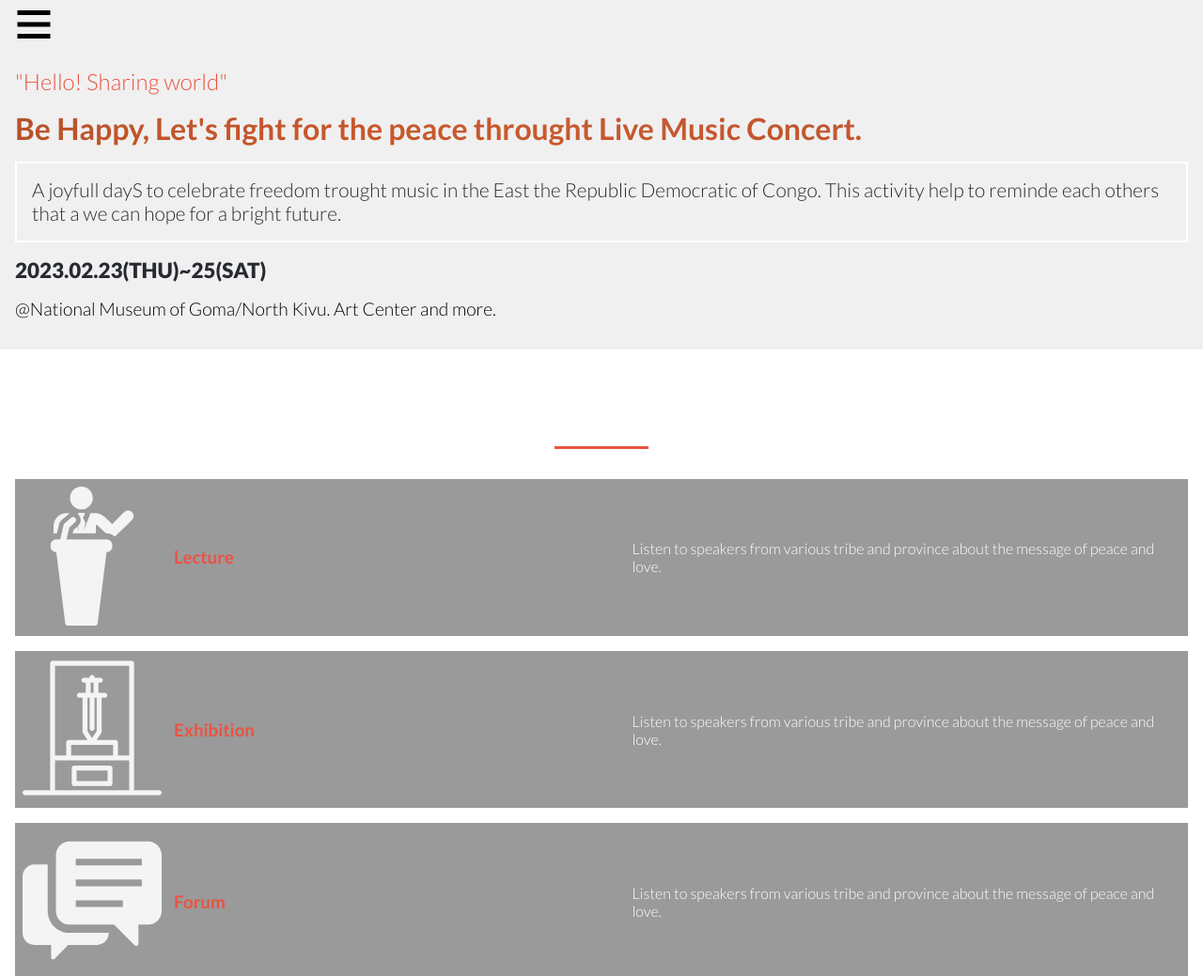
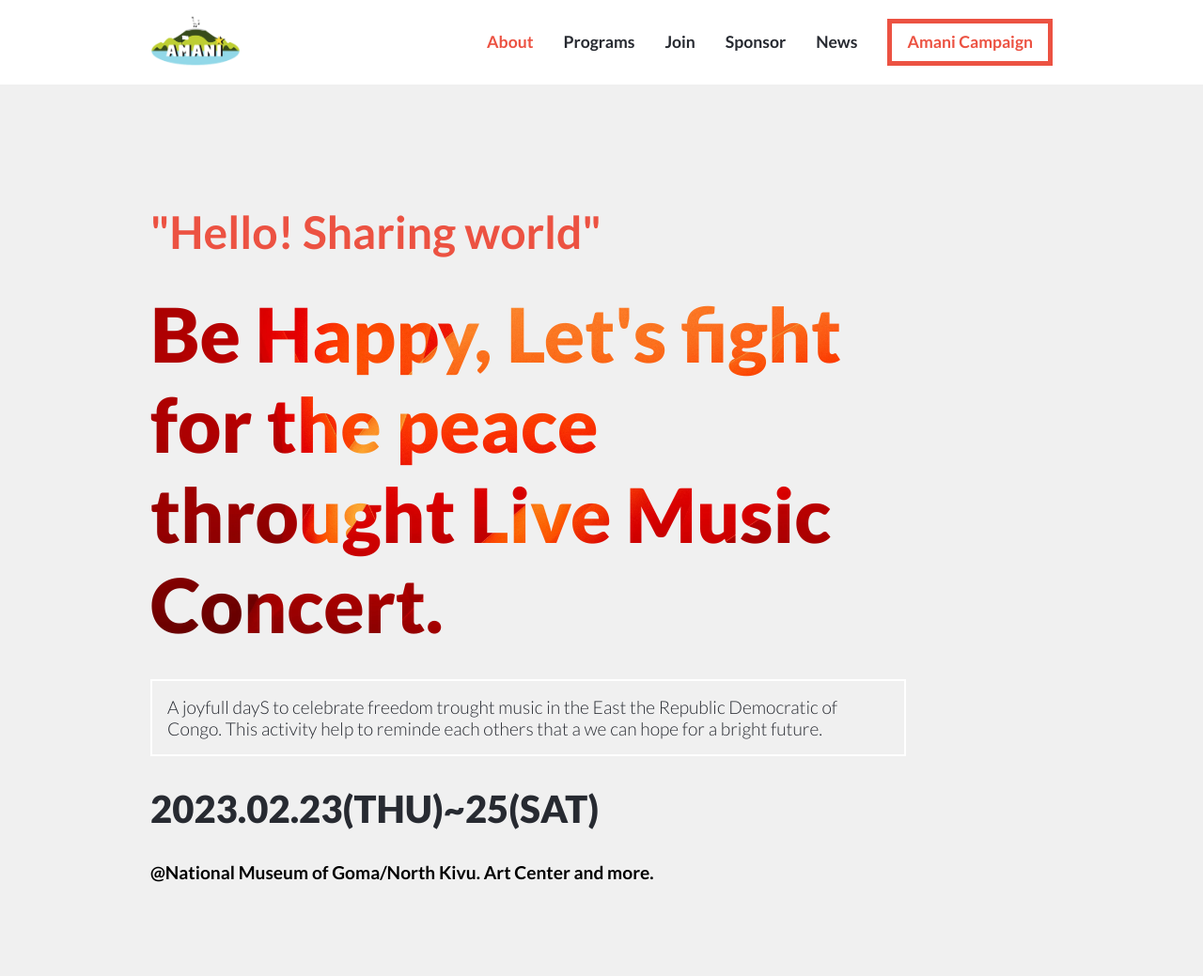
Before and after one commit to Kaghenimbale/Capstone-project, a website: page Home.html in a window 1280 px wide. Shown: the top 1039 px of the page at 94% size. Drawn offline with Linux system fonts and the light colour scheme.

Commit message:
Add desktop version on the home page

```diff
--- a/Home.html
+++ b/Home.html
@@ -12,7 +12,18 @@
 </head>
 <body>
     <nav class="nav-bar">
+        <div class="logo"><a href="#"><img src="image/Amani_Festival.png" alt="LOGO"></a></div>
         <div class="menu"><img src="image/hamburger-menu-svgrepo-com.svg" alt="Hamburger-menu"></div>
+        <nav class="nav-links">
+            <ul>
+                <li class="initial"><a href="#">About</a></li>
+                <li><a href="#">Programs</a></li>
+                <li><a href="#">Join</a></li>
+                <li><a href="#">Sponsor</a></li>
+                <li><a href="#">News</a></li>
+                <li class="campaign"><a href="#">Amani Campaign</a></li>
+            </ul>
+        </nav>
     </nav>
 
     <main class="container">
@@ -27,6 +38,7 @@
         <section class="programs">
             <h2>Main Program</h2>
             <div class="line"></div>
+            <div class="program-container">
                 <div class="program">
                     <div class="program-icon"><img src="image/lecture-conference-svgrepo-com.svg" alt="lecture"></div>
                     <h3 class="program-title">Lecture</h3>
@@ -52,8 +64,10 @@
                     <h3 class="program-title">Ignite</h3>
                     <p>Listen to speakers from various tribe and province about the message of peace and love.</p>
                 </div>
+            </div>
 
             <button class="Program-btn" type="button">Join us to 2023 Festival Amani.</button>
+            <p class="view-program"><a href="#">SEE THE WHOLE PROGRAM</a></p>
         </section>
 
         <section class="features">
--- a/style.css
+++ b/style.css
@@ -12,6 +12,10 @@
   font-family: var(--font-familly);
 }
 
+a {
+  text-decoration: none;
+}
+
 button:hover {
   cursor: pointer;
 }
@@ -19,8 +23,17 @@ button:hover {
 /* Navigation bar */
 
 .nav-bar {
+  display: block;
   padding: 0.4rem 1rem;
   background: rgb(240, 240, 240);
+}
+
+.nav-links {
+  display: none;
+}
+
+.logo {
+  display: none;
 }
 
 /* Introduction section */
@@ -40,7 +53,7 @@ button:hover {
 }
 
 .introduction h1 {
-  background: url(image/Beautiful-Natural-Sunrise-with-Orange-Background-HD-Wallpaper.jpg);
+  background: url(image/wp4553502.webp);
   background-size: cover;
   background-clip: content-box;
   -webkit-background-clip: text;
@@ -74,6 +87,11 @@ button:hover {
   background-position: center;
   background-repeat: no-repeat;
   background-size: cover;
+  display: grid;
+  gap: 1rem;
+}
+
+.program-container {
   display: grid;
   gap: 1rem;
 }
@@ -126,6 +144,11 @@ section h2 {
   font-size: 1.2rem;
   font-weight: bold;
   white-space: nowrap;
+  display: block;
+}
+
+.view-program {
+  display: none;
 }
 
 .features {
@@ -217,3 +240,133 @@ section h2 {
   justify-content: center;
   gap: 0.5rem;
 }
+
+@media screen and (min-width: 768px) {
+  /* NAVBAR */
+
+  .logo {
+    display: block;
+    width: 6rem;
+  }
+
+  .logo img {
+    width: 100%;
+  }
+
+  .nav-bar {
+    background-color: white;
+    box-shadow: 0 0 30px #d3d3d3;
+    padding: 1rem 10rem;
+    display: flex;
+    justify-content: space-between;
+    align-items: center;
+  }
+
+  .menu {
+    display: none;
+  }
+
+  .nav-links {
+    display: block;
+  }
+
+  .nav-links ul {
+    display: flex;
+    align-items: center;
+    gap: 2rem;
+  }
+
+  .nav-links a {
+    color: var(--main-color);
+    font-size: 1.1rem;
+    font-weight: bold;
+  }
+
+  .initial a {
+    color: var(--primary-color);
+  }
+
+  .campaign {
+    border: 5px solid #ec5242;
+    padding: 0.6rem 1rem;
+  }
+
+  .campaign a {
+    color: var(--primary-color);
+  }
+
+  .view-program a {
+    color: var(--secondary-color);
+    font-weight: 900;
+    text-decoration: underline;
+  }
+
+  .nav-links a:hover {
+    color: var(--primary-color);
+    cursor: pointer;
+  }
+
+  /* INTRODUCTION */
+  .introduction {
+    padding: 8rem 10rem;
+    display: flex;
+    flex-direction: column;
+    gap: 2rem;
+  }
+
+  .intro-1 {
+    font-size: 3rem;
+    font-weight: bold;
+  }
+
+  .introduction h1 {
+    font-size: 5rem;
+    font-weight: 900;
+    width: 60vw;
+  }
+
+  .intro-2 {
+    font-size: 1.2rem;
+    width: 60vw;
+  }
+
+  .introduction h3 {
+    font-size: 2.5rem;
+  }
+
+  .intro-3 {
+    font-weight: bold;
+  }
+
+  /* Programs */
+
+  .program-container {
+    gap: 0.3rem;
+    padding: 0 10rem;
+    grid-template-columns: repeat(auto-fit, minmax(10rem, 1fr));
+  }
+
+  .program {
+    display: flex;
+    flex-direction: column;
+    padding: 1rem;
+    text-align: center;
+  }
+
+  .program-title {
+    width: 100%;
+  }
+
+  .program-icon {
+    width: 40px;
+  }
+
+  .Program-btn {
+    display: none;
+  }
+
+  .view-program {
+    display: block;
+    text-align: center;
+  }
+}
```
Also changed, not shown: image/Beautiful-Natural-Sunrise-with-Orange-Background-HD-Wallpaper.jpg (deleted), image/wp4553502.webp (added). Lines whose indentation alone changed are shown as unchanged.
